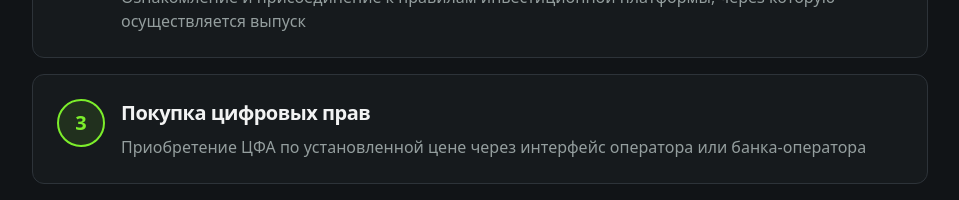
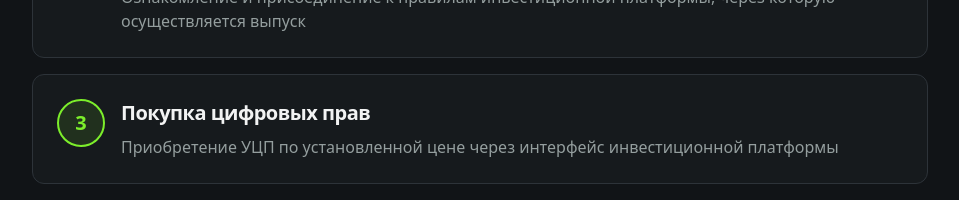
Before and after one commit to nicr737-sys/gas-gpu-power, a React (Vite) app: page /terms in a window 1280 px wide. Shown: the part 1060-1260 px from the top of the page, without its empty margins (160-1119 px from the left). Built offline with nearby package versions, Linux system fonts and the light colour scheme.

Commit message:
Preceding changes

```diff
--- a/src/pages/Terms.tsx
+++ b/src/pages/Terms.tsx
@@ -70,7 +70,7 @@ const Terms = () => {
                 {
                   step: 3,
                     title: "Покупка цифровых прав",
-                    description: "Приобретение ЦФА по установленной цене через интерфейс оператора или банка-оператора"
+                    description: "Приобретение УЦП по установленной цене через интерфейс инвестиционной платформы"
                   },
                 {
                   step: 4,
```
